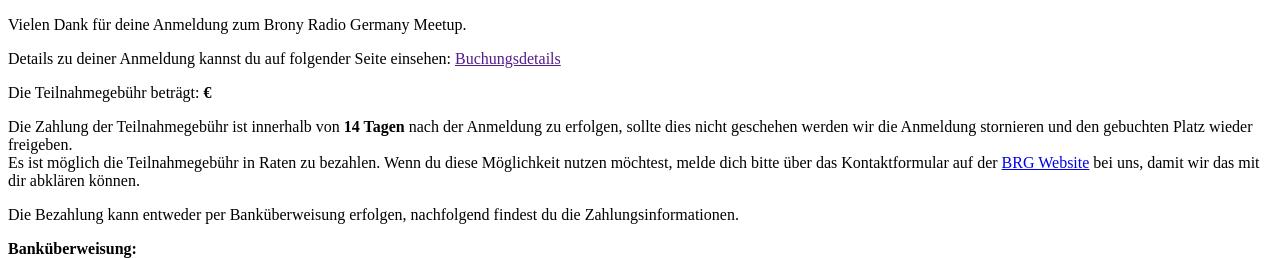
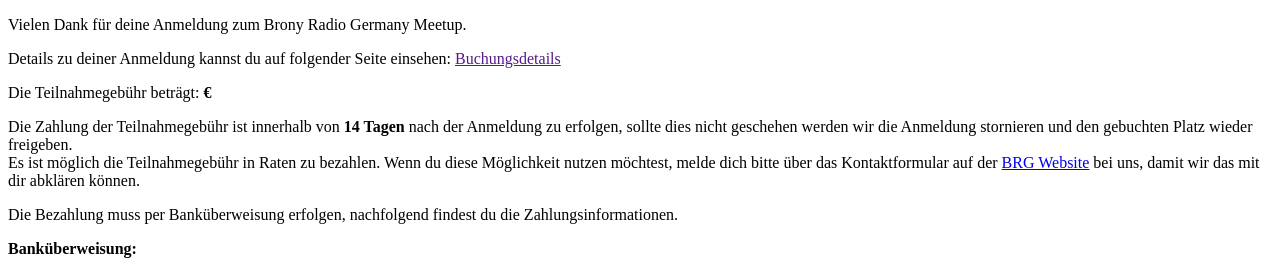
Before and after one commit to Vaalyn/BRG-Meetup-System, a PHP site: page /template/mailer/booking/create-booking/create-booking.php in a window 1280 px wide. Shown: the top 258 px of the page. Run offline with PHP 8.4, Linux system fonts and the light colour scheme; the template is opened without the code that fills it, so the values that code supplies are empty.

Commit message:
Update booking email text

```diff
--- a/template/mailer/booking/create-booking/create-booking.php
+++ b/template/mailer/booking/create-booking/create-booking.php
@@ -39,7 +39,7 @@
 	</p>
 
 	<p>
-		Die Bezahlung kann entweder per Banküberweisung erfolgen, nachfolgend findest du die Zahlungsinformationen.
+		Die Bezahlung muss per Banküberweisung erfolgen, nachfolgend findest du die Zahlungsinformationen.
 	</p>
 
 	<p>
```
